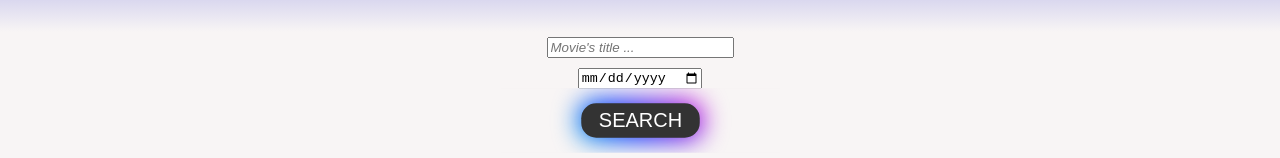
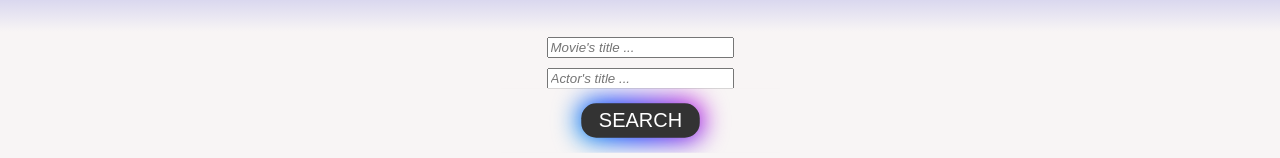
Before and after one commit to Gabesz007/myMOVIE, a website built with webpack: page index.html in a window 1280 px wide. Shown: the part 281-439 px from the top of the page. Built offline with nearby package versions, Linux system fonts and the light colour scheme.

Commit message:
html actor div and input maked

```diff
--- a/index.html
+++ b/index.html
@@ -23,10 +23,13 @@
                     <div class="form-item">
                         <input required type="text" id="movie-title" style="font-style: italic;" placeholder="Movie's title ...">
                     </div>
+                    <div class="form-item">
+                        <input required type="text" id="actor-title" style="font-style: italic;" placeholder="Actor's title ...">
+                    </div>
 
-                    <div id="date-from" class="form-item">
+                    <!-- <div id="date-from" class="form-item">
                         <input required type="date">
-                    </div>
+                    </div> -->
                     <div class="btn-holder">
                         <div>
                             <button type="submit">SEARCH</button>
```
